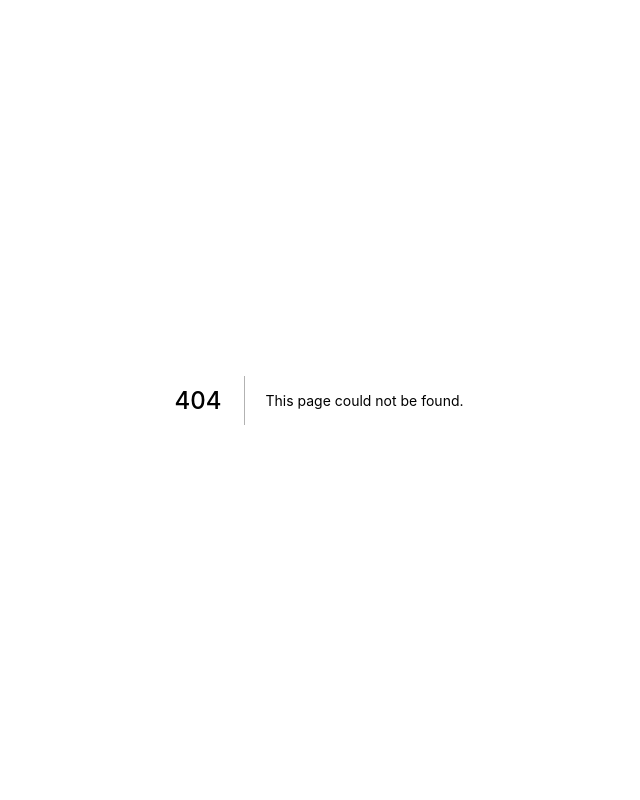
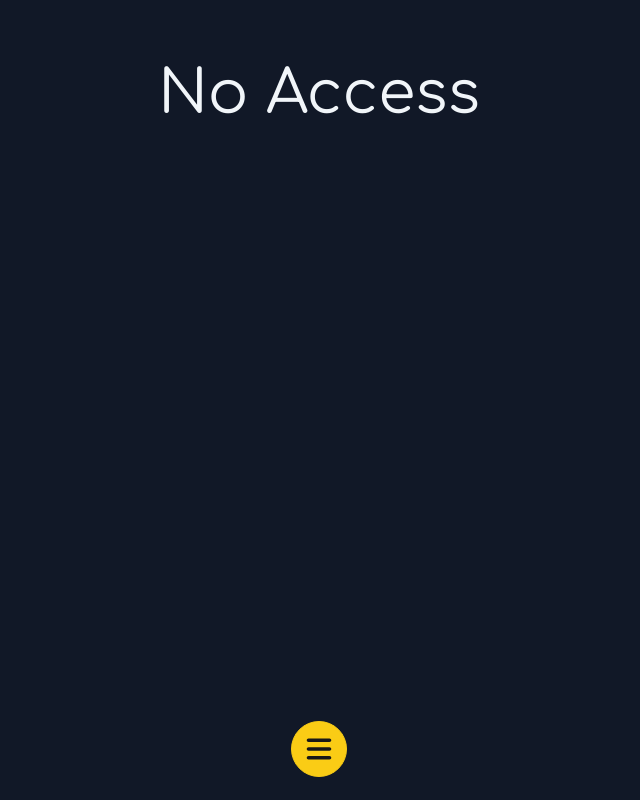
Before and after one commit to blueambr/online-santa, a Next.js app: page /admin in a window 1280 px wide. Before the commit this address had no page. Shown: the whole page, without its empty margins (321-961 px from the left). Built offline with nearby package versions, Linux system fonts and the light colour scheme.

Commit message:
feat: add Admin page and AdminPanel component (wip)

```diff
--- /dev/null
+++ b/components/03-sections/AdminPanel/index.js
@@ -0,0 +1,17 @@
+const AdminPanel = ({ data }) => {
+  return (
+    <section className="container py-12 lg:py-16">
+      <ul role="list">
+        {data.map((item) => (
+          <li key={item.id}>
+            <h2 className="font-sans text-lg font-normal lg:text-xl">
+              {item.title}
+            </h2>
+          </li>
+        ))}
+      </ul>
+    </section>
+  );
+};
+
+export default AdminPanel;
--- a/components/03-sections/HeroEvent/index.js
+++ b/components/03-sections/Hero/index.js
@@ -1,4 +1,4 @@
-const HeroEvent = ({ data }) => {
+const Hero = ({ data }) => {
   const { name } = data;
 
   return (
@@ -10,4 +10,4 @@ const HeroEvent = ({ data }) => {
   );
 };
 
-export default HeroEvent;
+export default Hero;
--- /dev/null
+++ b/lib/en/pages/admin.json
@@ -0,0 +1,14 @@
+{
+  "page": {
+    "title": "Online Santa Admin Panel"
+  },
+  "hero": {
+    "name": "Admin Panel"
+  },
+  "panel": [
+    {
+      "id": "adminPanelItem1",
+      "title": "Enter the Collection Reference to run the Event's algorithm"
+    }
+  ]
+}
--- /dev/null
+++ b/lib/ru/pages/admin.json
@@ -0,0 +1,14 @@
+{
+  "page": {
+    "title": "Online Santa Админка"
+  },
+  "hero": {
+    "name": "Админка"
+  },
+  "panel": [
+    {
+      "id": "adminPanelItem1",
+      "title": "Введите Ссылку на Коллекцию для запуска алгоритма События"
+    }
+  ]
+}
--- /dev/null
+++ b/pages/admin.js
@@ -0,0 +1,57 @@
+import { useContext } from "react";
+import { useRouter } from "next/router";
+import GlobalContext from "context";
+import data from "lib/en/pages/admin";
+import dataRu from "lib/ru/pages/admin";
+import Layout from "@/layout";
+import Hero from "@/sections/Hero";
+import AdminPanel from "@/sections/AdminPanel";
+
+const Admin = () => {
+  const globalContext = useContext(GlobalContext);
+  const { user } = globalContext;
+  const router = useRouter();
+  const { locale } = router;
+
+  const getData = () => {
+    switch (locale) {
+      case "en":
+        return data;
+      case "ru":
+        return dataRu;
+    }
+  };
+
+  const { page, hero, panel } = getData();
+
+  return (
+    <>
+      <Layout data={page}>
+        {user === null ? (
+          <section className="container py-12 lg:py-16">
+            <div className="text-center">
+              <h1 className="font-serif text-6xl text-neutral-content">
+                Loading...
+              </h1>
+            </div>
+          </section>
+        ) : !user || !user.isAdmin ? (
+          <section className="container py-12 lg:py-16">
+            <div className="text-center">
+              <h1 className="font-serif text-6xl text-neutral-content">
+                No Access
+              </h1>
+            </div>
+          </section>
+        ) : (
+          <>
+            <Hero data={hero} />
+            <AdminPanel data={panel} />
+          </>
+        )}
+      </Layout>
+    </>
+  );
+};
+
+export default Admin;
--- a/pages/event/[collectionRef].js
+++ b/pages/event/[collectionRef].js
@@ -4,7 +4,7 @@ import Event from "models/Event";
 import data from "lib/en/pages/event";
 import dataRu from "lib/ru/pages/event";
 import Layout from "@/layout";
-import HeroEvent from "@/sections/HeroEvent";
+import Hero from "@/sections/Hero";
 import FormEvent from "@/sections/FormEvent";
 
 const EventPage = ({ event }) => {
@@ -26,7 +26,7 @@ const EventPage = ({ event }) => {
   return (
     <>
       <Layout data={page}>
-        <HeroEvent data={hero} />
+        <Hero data={hero} />
         <FormEvent data={form} event={event} />
       </Layout>
     </>
--- a/schemas/Participant.js
+++ b/schemas/Participant.js
@@ -5,6 +5,9 @@ const gamingPlatformsParticipantSchema = new Schema({
     type: Number,
     required: true,
     unique: true,
+  },
+  recipient: {
+    type: String,
   },
   telegram: {
     type: String,
--- a/schemas/User.js
+++ b/schemas/User.js
@@ -20,6 +20,12 @@ const userSchema = new Schema({
     type: String,
     required: true,
   },
+  isAdmin: {
+    type: Boolean,
+  },
+  isMod: {
+    type: Boolean,
+  },
 });
 
 export default userSchema;
```
